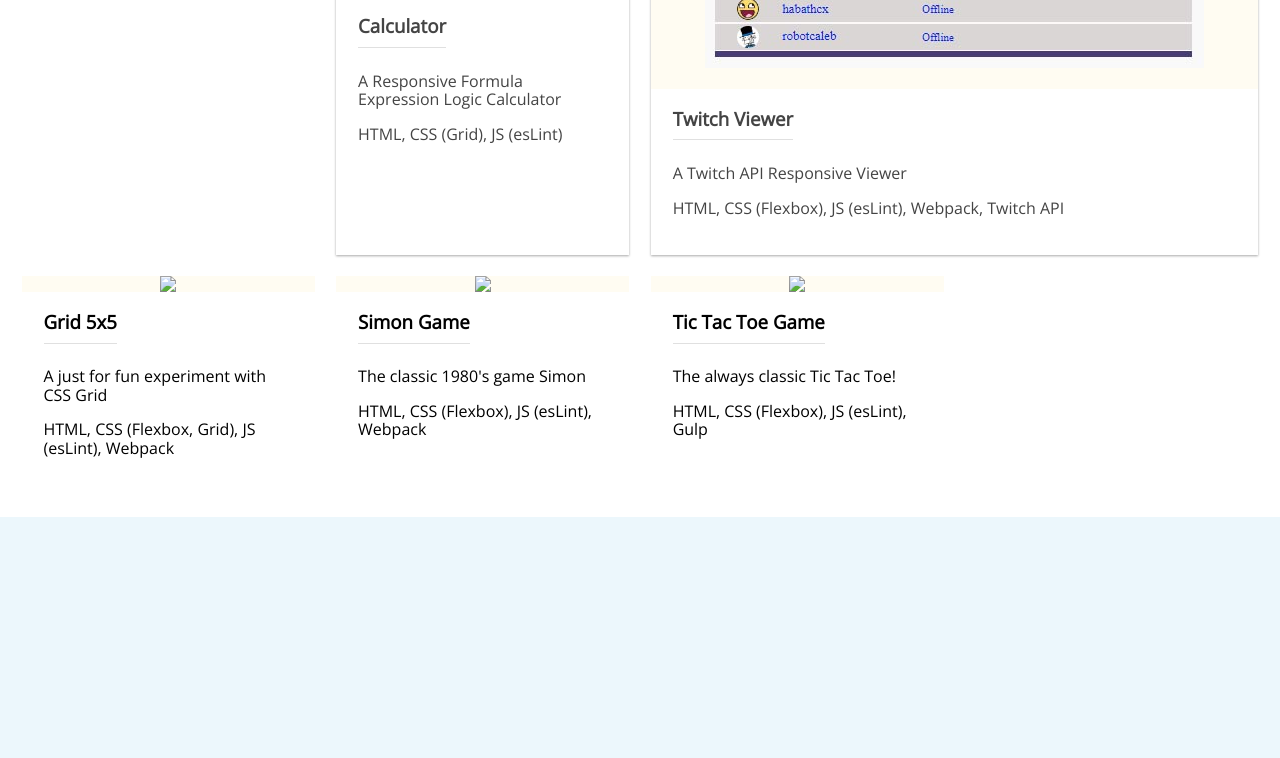
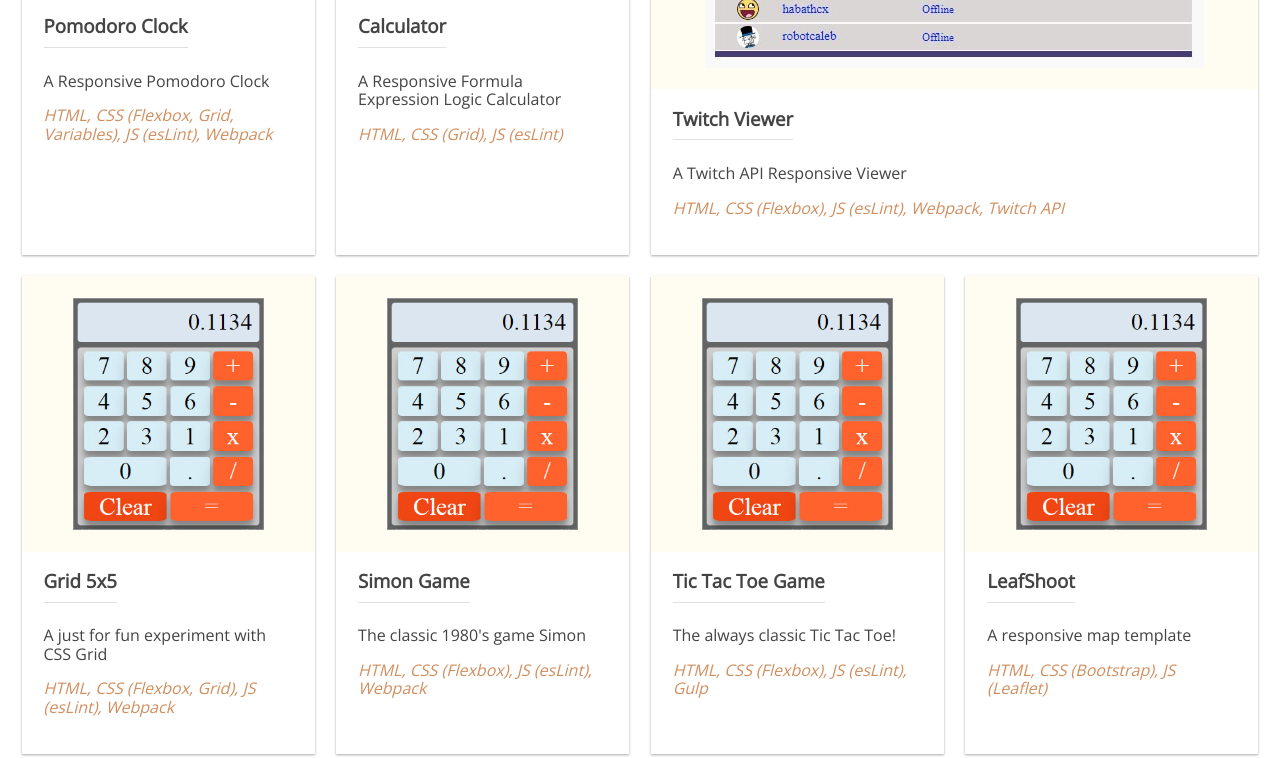
Before and after one commit to tforward/portfolio, a website built with webpack: page dev/index.html in a window 1280 px wide. Shown: the part 1340-2098 px from the top of the page. Built offline with nearby package versions, Linux system fonts and the light colour scheme.

Commit message:
added more cards

```diff
--- a/src/css/styles.css
+++ b/src/css/styles.css
@@ -315,6 +315,12 @@ h1::after {
   background-color: rgb(81, 155, 73);
 }
 
+.toolbox {
+  font-style: italic;
+  color: #D18F5F;
+
+}
+
 
 
 .card-desc {
--- a/src/scripts/script.js
+++ b/src/scripts/script.js
@@ -28,8 +28,8 @@ myBase.initApplication = function init() {
       btnCodeUrl: { elem: "a", className: "noTextDecoration", href: data.codeUrl, target: "_blank" },
       btnDemo: { elem: "button", className: "card-img-overlay-btn center demo", textContent: "Demo" },
       btnCode: { elem: "button", className: "card-img-overlay-btn center code", textContent: "Code" },
-      desc: { elem: "p", textContent: data.description, className: "card-desc" },
-      toolbox: { elem: "p", textContent: data.tools }
+      desc: { elem: "p", className: "card-desc", textContent: data.description },
+      toolbox: { elem: "p", className: "toolbox", textContent: data.tools }
     };
     // TODO Make this more modular
     const addContent = () => ({
@@ -50,6 +50,7 @@ myBase.initApplication = function init() {
 
   // TODO Have these on a seperate page and import them
   // TODO item-1 classname thing
+  //     // Need image cover
   const cardCalc = createCard({
     elemId: "card-calc",
     title: "Calculator",
@@ -72,7 +73,6 @@ myBase.initApplication = function init() {
     tools: "HTML, CSS (Flexbox), JS (esLint), Webpack, Twitch API",
     imageName: "twitch",
     imgClass: "card-img-landscape",
-    // Need image cover
     cardClass: "card cardSpan2"
   });
   cardTwitch.createElems();
@@ -83,7 +83,10 @@ myBase.initApplication = function init() {
     description: "A Responsive Pomodoro Clock",
     demoUrl: "https://tforward.github.io/fccPomodoro/",
     codeUrl: "https://github.com/tforward/fccPomodoro",
-    tools: "HTML, CSS (Flexbox, Grid, Variables), JS (esLint), Webpack"
+    imageName: "calculator",
+    imgClass: "card-img-portrait",
+    tools: "HTML, CSS (Flexbox, Grid, Variables), JS (esLint), Webpack",
+    cardClass: "card"
   });
   cardPomodoro.createElems();
 
@@ -93,7 +96,10 @@ myBase.initApplication = function init() {
     description: "A just for fun experiment with CSS Grid",
     demoUrl: "https://tforward.github.io/gridImage/",
     codeUrl: "https://github.com/tforward/gridImage",
-    tools: "HTML, CSS (Flexbox, Grid), JS (esLint), Webpack"
+    imageName: "calculator",
+    imgClass: "card-img-portrait",
+    tools: "HTML, CSS (Flexbox, Grid), JS (esLint), Webpack",
+    cardClass: "card"
   });
   cardGridImage.createElems();
 
@@ -103,7 +109,10 @@ myBase.initApplication = function init() {
     description: "The classic 1980's game Simon",
     demoUrl: "https://tforward.github.io/fccSimon/",
     codeUrl: "https://github.com/tforward/fccSimon",
-    tools: "HTML, CSS (Flexbox), JS (esLint), Webpack"
+    imageName: "calculator",
+    imgClass: "card-img-portrait",
+    tools: "HTML, CSS (Flexbox), JS (esLint), Webpack",
+    cardClass: "card"
   });
   cardSimon.createElems();
 
@@ -113,9 +122,25 @@ myBase.initApplication = function init() {
     description: "The always classic Tic Tac Toe!",
     demoUrl: "https://tforward.github.io/fccTicTacToe/",
     codeUrl: "https://github.com/tforward/fccTicTacToe",
-    tools: "HTML, CSS (Flexbox), JS (esLint), Gulp"
+    imageName: "calculator",
+    imgClass: "card-img-portrait",
+    tools: "HTML, CSS (Flexbox), JS (esLint), Gulp",
+    cardClass: "card"
   });
   cardTicTac.createElems();
+
+  const cardLeafshoot = createCard({
+    elemId: "card-leaf",
+    title: "LeafShoot",
+    description: "A responsive map template",
+    demoUrl: "https://tforward.github.io/LeafShoot/",
+    codeUrl: "https://github.com/tforward/LeafShoot",
+    imageName: "calculator",
+    imgClass: "card-img-portrait",
+    tools: "HTML, CSS (Bootstrap), JS (Leaflet)",
+    cardClass: "card"
+  });
+  cardLeafshoot.createElems();
 
   const projects = document.getElementById("projects");
   // TODO Create a function to semi randomly order the projects or similar
@@ -125,10 +150,11 @@ myBase.initApplication = function init() {
   cardGridImage.appendContent(projects);
   cardSimon.appendContent(projects);
   cardTicTac.appendContent(projects);
+  cardLeafshoot.appendContent(projects);
 
-  //   const eventSandbox = EventDelegator();
-  //   eventSandbox.initEvent("eventSandbox", "click", { tags: ["BUTTON"] });
-  //   eventSandbox.addEvent(eventController);
+  // const eventSandbox = EventDelegator();
+  // eventSandbox.initEvent("eventSandbox", "click", { tags: ["BUTTON"] });
+  // eventSandbox.addEvent(eventController);
 
   function eventController(args, e) {
     const id = getTargetId(e, args.tags);
```
